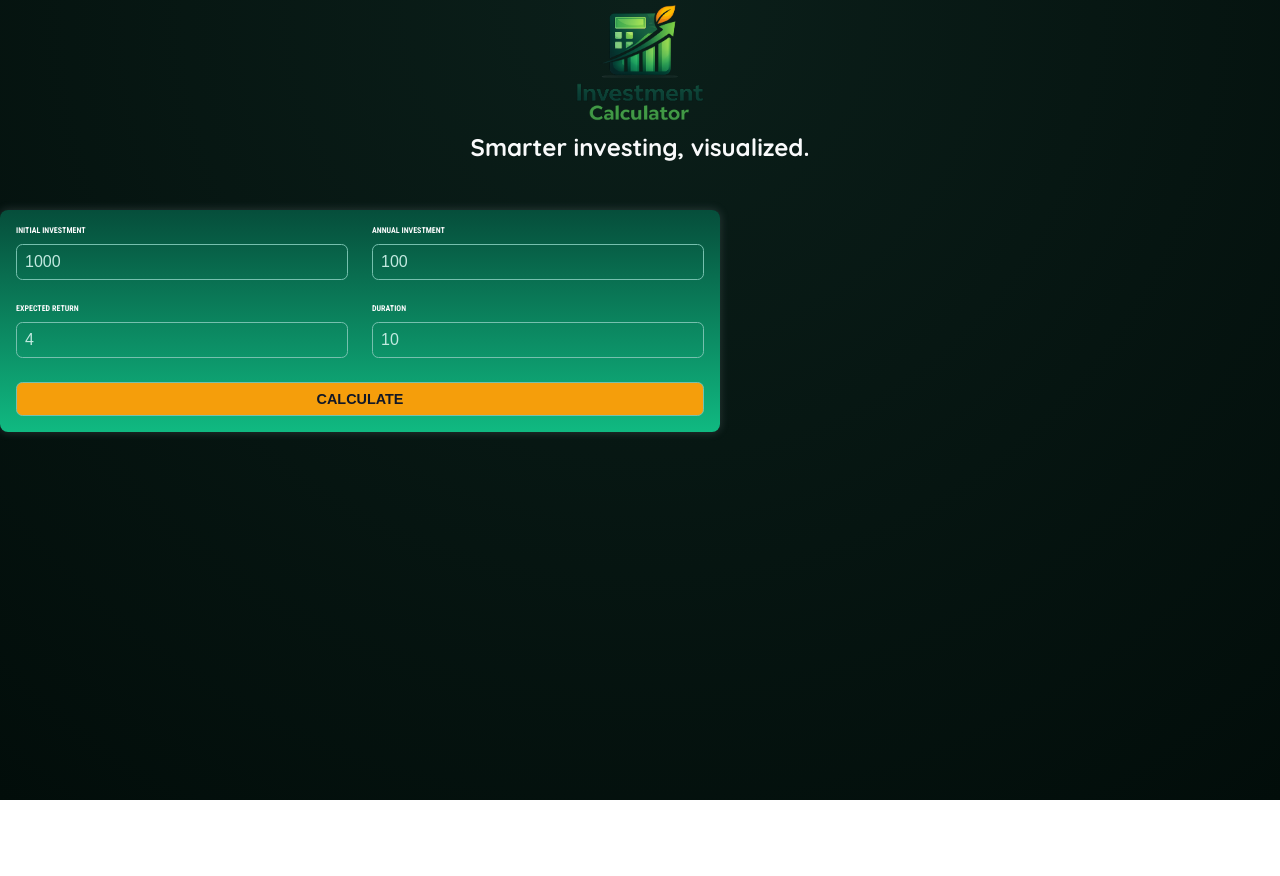
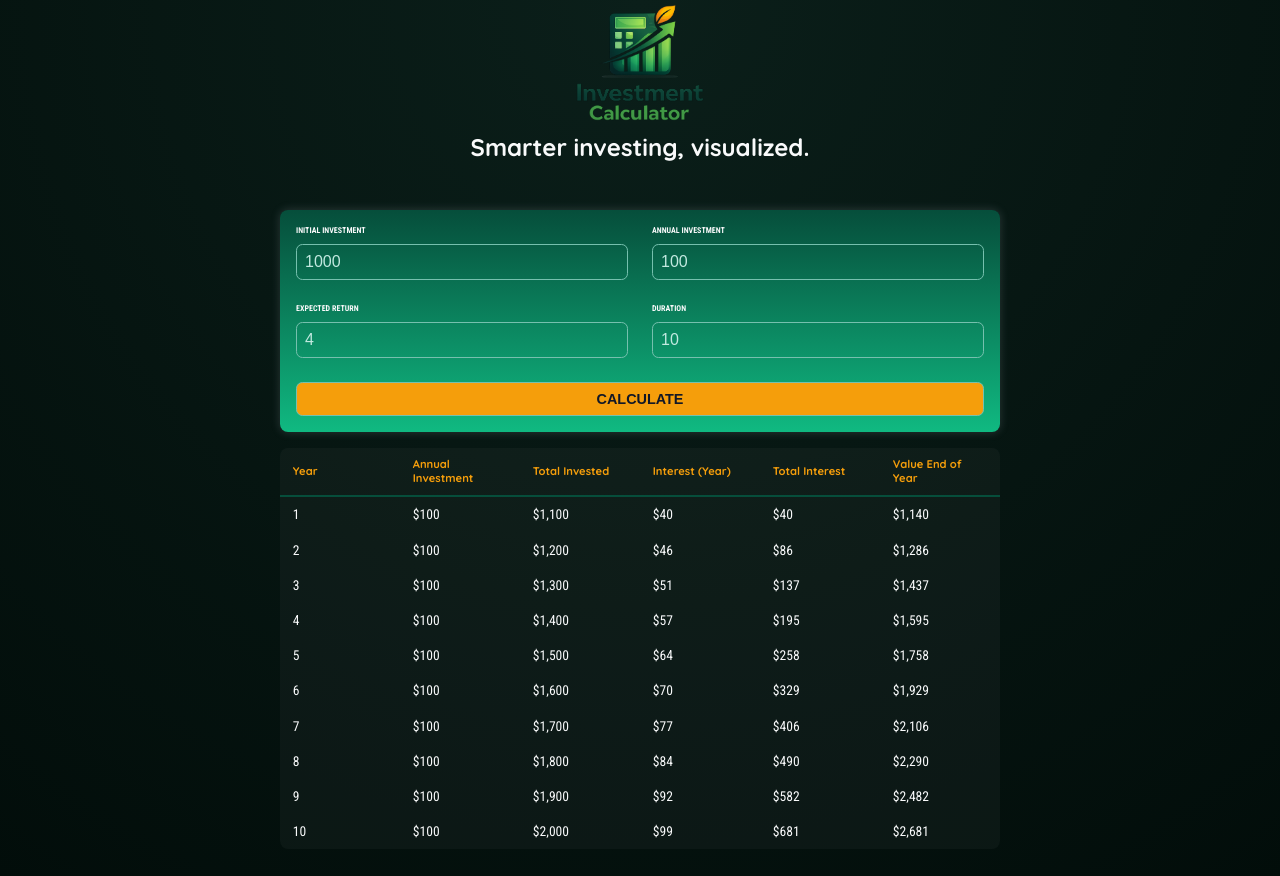
Before and after one commit to AhmedFawzi98/InvestementCalculator, an Angular app: page / in a window 1280 px wide. Both pictures are taken after a click on the button "CALCULATE". Shown: the top 876 px of the page. Before the commit the page ends 800 px from the top, so only its background shows below. Built offline with nearby package versions, Linux system fonts and the light colour scheme.

Commit message:
Add investment results componenet

```diff
--- a/src/app/features/calculator/calculator.component.css
+++ b/src/app/features/calculator/calculator.component.css
@@ -0,0 +1,12 @@
+main {
+    width: 60%;
+    margin: 0 auto 2rem auto;
+    max-width: 45rem;
+}
+.investement-form {
+    margin: 0 auto 2rem auto;
+}
+
+.investement-results {
+    margin: 0 auto 2rem auto;
+}
--- a/src/app/features/calculator/calculator.component.html
+++ b/src/app/features/calculator/calculator.component.html
@@ -2,7 +2,10 @@
     <section class="investment-form">
         <app-investment-form (calculate)="onCalculate($event)" />
     </section>
-    <section class="investment-results">
-        <!--to do-->
-    </section>
+
+    @if (investmentResults) {
+        <section class="investment-results">
+            <app-investment-result [investmentResults]="investmentResults" />
+        </section>
+    }
 </main>
--- a/src/app/features/calculator/calculator.component.ts
+++ b/src/app/features/calculator/calculator.component.ts
@@ -2,19 +2,21 @@ import { Component } from '@angular/core';
 import { InvestmentFormComponent } from './investment-form/investment-form.component.';
 import { CalculatorService } from './calculator.service';
 import { InvestmentFormValue } from './models/investment-form-value.model';
+import { InvestmentResultsComponent } from './investment-results/investment-results.component';
+import { InvestmentResult } from './models/investment-result.model';
 
 @Component({
     selector: 'app-calculator',
-    imports: [InvestmentFormComponent],
+    imports: [InvestmentFormComponent, InvestmentResultsComponent],
     templateUrl: './calculator.component.html',
     styleUrl: './calculator.component.css',
 })
 export class CalculatorComponent {
+    investmentResults!: InvestmentResult[];
     constructor(private calculatorService: CalculatorService) {}
 
     onCalculate(investmentFormValue: InvestmentFormValue) {
-        const investmentResult =
+        this.investmentResults =
             this.calculatorService.calculateInvestmentResults(investmentFormValue);
-        console.log(investmentResult);
     }
 }
--- /dev/null
+++ b/src/app/features/calculator/investment-results/investment-results.component.css
@@ -0,0 +1,28 @@
+table {
+    table-layout: fixed;
+    border-collapse: collapse;
+    text-align: left;
+    color: var(--color-text-light);
+    width: 100%;
+    background-color: var(--color-bg-secondary);
+    border-radius: 8px;
+}
+table thead tr {
+    border-bottom: 2px solid var(--color-primary);
+}
+
+th,
+td {
+    padding: 0.6rem 0.8rem;
+}
+
+table thead {
+    color: var(--color-accent-1);
+    font-size: 0.7rem;
+}
+
+table tbody {
+    font-family: 'Roboto Condensed', sans-serif;
+    font-size: 0.85rem;
+    color: var(--color-text-light);
+}
--- /dev/null
+++ b/src/app/features/calculator/investment-results/investment-results.component.html
@@ -0,0 +1,25 @@
+<table>
+    <thead>
+        <tr>
+            <th>Year</th>
+            <th>Annual Investment</th>
+            <th>Total Invested</th>
+            <th>Interest (Year)</th>
+            <th>Total Interest</th>
+            <th>Value End of Year</th>
+        </tr>
+    </thead>
+
+    <tbody>
+        @for (result of investmentResults; track result.year) {
+            <tr>
+                <td>{{ result.year }}</td>
+                <td>{{ result.annualInvestment | currency: 'USD' : 'symbol' : '1.0-0' }}</td>
+                <td>{{ result.totalAmountInvested | currency: 'USD' : 'symbol' : '1.0-0' }}</td>
+                <td>{{ result.interest | currency: 'USD' : 'symbol' : '1.0-0' }}</td>
+                <td>{{ result.totalInterest | currency: 'USD' : 'symbol' : '1.0-0' }}</td>
+                <td>{{ result.valueEndOfYear | currency: 'USD' : 'symbol' : '1.0-0' }}</td>
+            </tr>
+        }
+    </tbody>
+</table>
```
Also changed, not shown: src/app/features/calculator/investment-results/investment-results.component.ts (added, +12 -0 lines).
